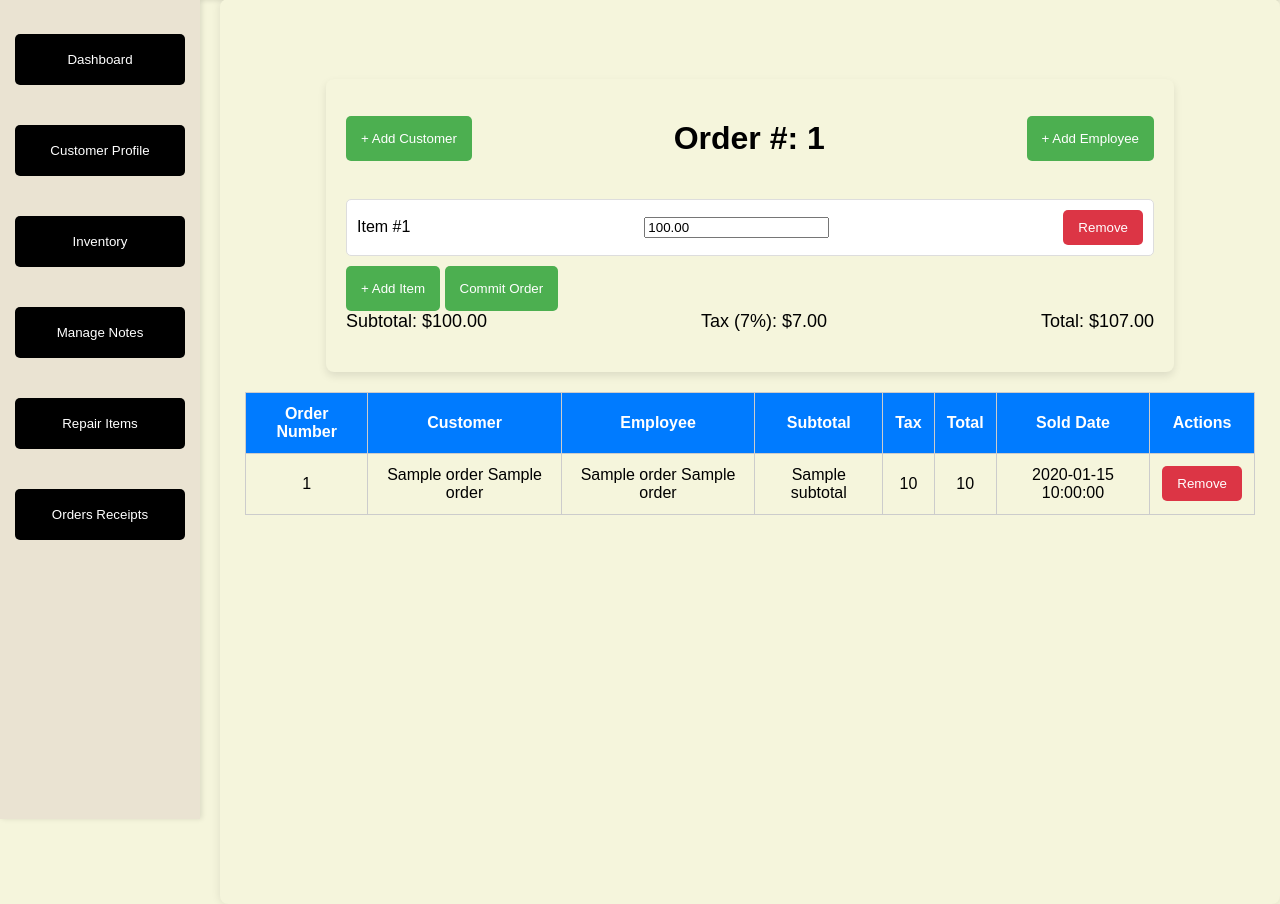
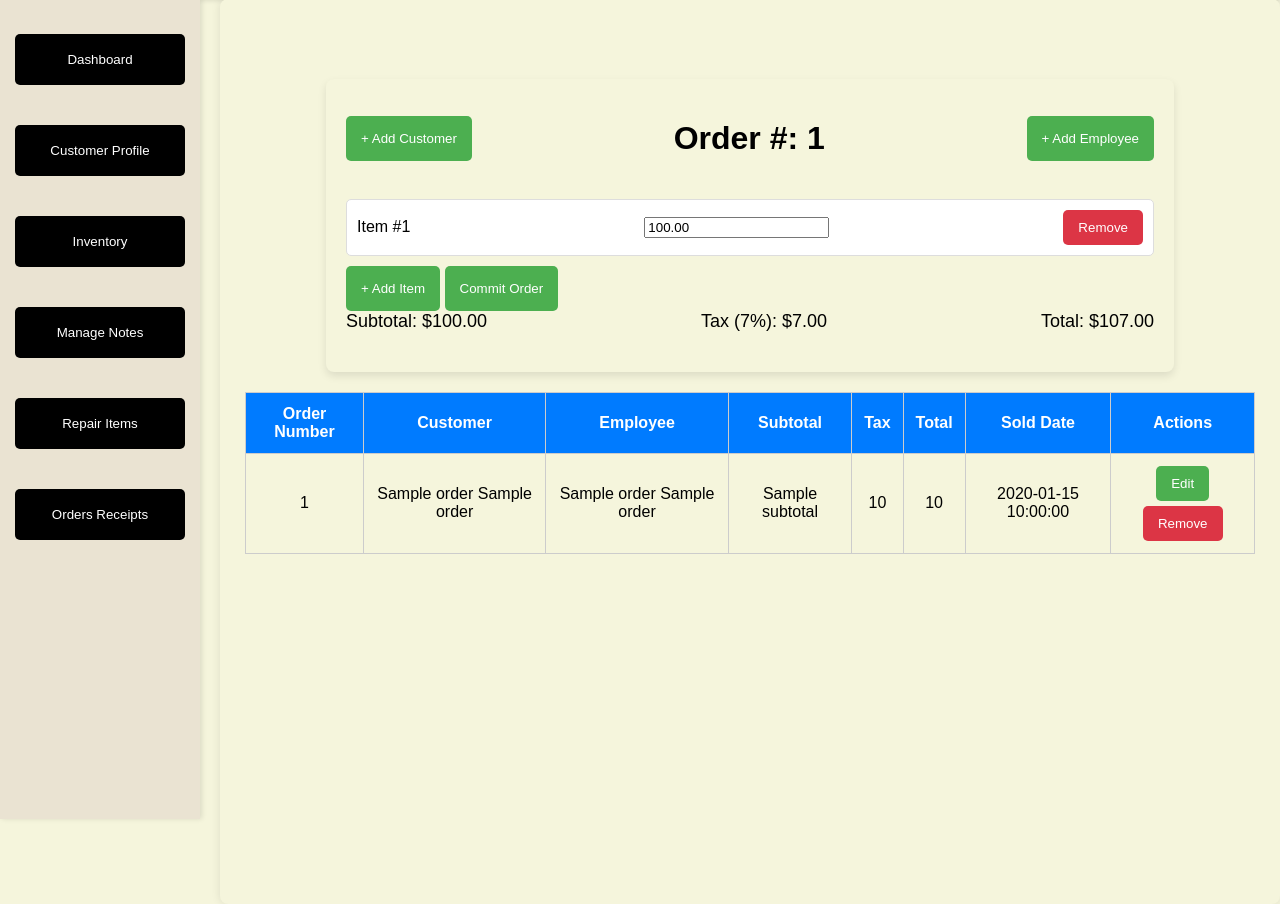
Before and after one commit to MP018/Jewelry-Store-Inventory, a Flask app: template Website/templates/orders_receipts.html in a window 1280 px wide. Shown: the part 56-960 px from the top of the page. Run offline with Flask 3, Linux system fonts and the light colour scheme; the template is opened without the code that fills it: most values are stand-ins (such as "Sample title", 1, 10 or a date in 2020); parts of the project's set-up code (start-up, migrations or seed data) failed here and were passed over; some libraries are stand-ins or nearby versions.

Commit message:
Added editing to orders_receipts

```diff
--- a/Website/app.py
+++ b/Website/app.py
@@ -711,6 +711,55 @@ def update_repair_item(repair_order_number):
         mysql.connection.rollback()
         return jsonify({'error': str(e)}), 500
 
+@app.route('/orders_receipts/<order_number>', methods=['GET'])
+def get_order(order_number):
+    if 'loggedin' not in session:
+        return jsonify({'error': 'Not logged in'}), 401
+
+    try:
+        cursor = mysql.connection.cursor(MySQLdb.cursors.DictCursor)
+        cursor.execute('''
+            SELECT * FROM ORDERS
+            WHERE Order_Number = %s
+        ''', (order_number,))
+        order = cursor.fetchone()
+        cursor.close()
+
+        if order:
+            return jsonify(order)
+        return jsonify({'error': 'Order not found'}), 404
+    except Exception as e:
+        return jsonify({'error': str(e)}), 500
+
+@app.route('/orders_receipts/<order_number>', methods=['POST'])
+def update_order(order_number):
+    if 'loggedin' not in session:
+        return jsonify({'error': 'Not logged in'}), 401
+
+    try:
+        cursor = mysql.connection.cursor(MySQLdb.cursors.DictCursor)
+
+        data = request.get_json()
+        order = data.get('order')
+        customer_id = order.get('customer_id')
+        employee_id = order.get('employee_id')
+        subtotal = order.get('subtotal')
+        tax = order.get('tax')
+        total = order.get('total')
+
+        cursor.execute('''
+            UPDATE ORDERS
+            SET Customer_ID = %s, Employee_ID = %s, Subtotal = %s, Tax = %s, Total = %s
+            WHERE Order_Number = %s
+        ''', (customer_id, employee_id, subtotal, tax, total, order_number))
+        mysql.connection.commit()
+        cursor.close()
+
+        return jsonify({'success': True})
+    except Exception as e:
+        mysql.connection.rollback()
+        return jsonify({'error': str(e)}), 500
+
 if __name__ == '__main__':
     try:
         print("\nStarting JewelryNest Application...")
--- a/Website/templates/orders_receipts.html
+++ b/Website/templates/orders_receipts.html
@@ -315,6 +315,36 @@
                 <button style="background-color: #dc3545; color: white; padding: 10px 15px; border: none; border-radius: 5px;" onclick="closeModal('employeeModal')">Cancel</button>
             </div>
         </div>
+        <!-- Edit Order Modal -->
+        <div class="modal" id="editOrderModal" style="display: none; position: fixed; top: 0; left: 0; width: 100%; height: 100%; background-color: rgba(0,0,0,0.5); justify-content: center; align-items: center;">
+            <div class="modal-content" style="background-color: #f5f5dc; padding: 15px; border-radius: 8px; width: 80%; max-width: 400px;">
+                <h2>Edit Order</h2>
+                <input type="hidden" id="edit-order-number">
+
+                <label for="edit-customer-id">Customer:</label>
+                <select id="edit-customer-id" required style="width: calc(100% - 20px); padding: 10px; margin-bottom: 10px;">
+                    <option value="">Select Customer</option>
+                    {% for customer in customers %}
+                        <option value="{{ customer.Customer_ID }}">{{ customer.First_Name }} {{ customer.Last_Name }}</option>
+                    {% endfor %}
+                </select>
+
+                <label for="edit-employee-id">Employee:</label>
+                <select id="edit-employee-id" required style="width: calc(100% - 20px); padding: 10px; margin-bottom: 10px;">
+                    <option value="">Select Employee</option>
+                    {% for employee in employees %}
+                        <option value="{{ employee.Employee_ID }}">{{ employee.First_Name }} {{ employee.Last_Name }}</option>
+                    {% endfor %}
+                </select>
+
+                <input type="number" id="edit-subtotal" placeholder="Subtotal" step="0.01" required style="width: calc(100% - 20px); padding: 10px; margin-bottom: 10px;">
+                <input type="number" id="edit-tax" placeholder="Tax" step="0.01" required style="width: calc(100% - 20px); padding: 10px; margin-bottom: 10px;">
+                <input type="number" id="edit-total" placeholder="Total" step="0.01" required style="width: calc(100% - 20px); padding: 10px; margin-bottom: 10px;">
+
+                <button onclick="updateOrder()" style="margin-top: 10px; width: 100%; padding: 10px; background-color: #4CAF50; color: white; border: none; border-radius: 5px;">Save Changes</button>
+                <button style="background-color: #dc3545; color: white; margin-top: 10px; width: 100%; padding: 10px; border: none; border-radius: 5px;" onclick="closeModal('editOrderModal')">Cancel</button>
+            </div>
+        </div>
         <!-- Orders Table -->
         <table>
             <thead>
@@ -340,7 +370,8 @@
                     <td>{{ order.Total }}</td>
                     <td>{{ order.Sold_Date }}</td>
                     <td>
-                        <button class="remove-button" onclick="removeOrder('{{ order.Order_Number }}')">Remove</button>
+                        <button class="edit-button" onclick="openEditOrderModal('{{ order.Order_Number }}', '{{ order.Customer_ID }}', '{{ order.Employee_ID }}', {{ order.Subtotal }}, {{ order.Tax }}, {{ order.Total }})" style="background-color: #4CAF50; color: white; padding: 10px 15px; border: none; border-radius: 5px; cursor: pointer; transition: background-color 0.3s; margin-bottom: 5px;">Edit</button>
+                        <button class="remove-button" onclick="removeOrder('{{ order.Order_Number }}')" style="background-color: #dc3545; color: white; padding: 10px 15px; border: none; border-radius: 5px; cursor: pointer; transition: background-color 0.3s;">Remove</button>
                     </td>
                 </tr>
                 {% endfor %}
@@ -470,6 +501,53 @@
                 alert("Please select an employee.");
             }
         }
+        function openEditOrderModal(orderNumber, customerId, employeeId, subtotal, tax, total) {
+            document.getElementById('edit-order-number').value = orderNumber;
+            document.getElementById('edit-customer-id').value = customerId;
+            document.getElementById('edit-employee-id').value = employeeId;
+            document.getElementById('edit-subtotal').value = subtotal;
+            document.getElementById('edit-tax').value = tax;
+            document.getElementById('edit-total').value = total;
+            document.getElementById('editOrderModal').style.display = 'flex';
+        }
+
+        function updateOrder() {
+            const orderNumber = document.getElementById('edit-order-number').value;
+            const customerId = document.getElementById('edit-customer-id').value;
+            const employeeId = document.getElementById('edit-employee-id').value;
+            const subtotal = parseFloat(document.getElementById('edit-subtotal').value);
+            const tax = parseFloat(document.getElementById('edit-tax').value);
+            const total = parseFloat(document.getElementById('edit-total').value);
+
+            const order = {
+                customer_id: customerId,
+                employee_id: employeeId,
+                subtotal: subtotal,
+                tax: tax,
+                total: total
+            };
+
+            fetch(`/orders_receipts/${orderNumber}`, {
+                method: 'POST',
+                headers: {
+                    'Content-Type': 'application/json'
+                },
+                body: JSON.stringify({ action: 'update_order', order: order })
+            })
+            .then(response => response.json())
+            .then(data => {
+                if (data.success) {
+                    alert("Order updated successfully!");
+                    location.reload(); // Reload the page to update the orders list
+                } else {
+                    alert("Error updating order: " + data.error);
+                }
+            })
+            .catch(error => {
+                console.error("Error:", error);
+                alert("Error updating order: " + error);
+            });
+        }
     </script>
 </body>
 </html>
```
